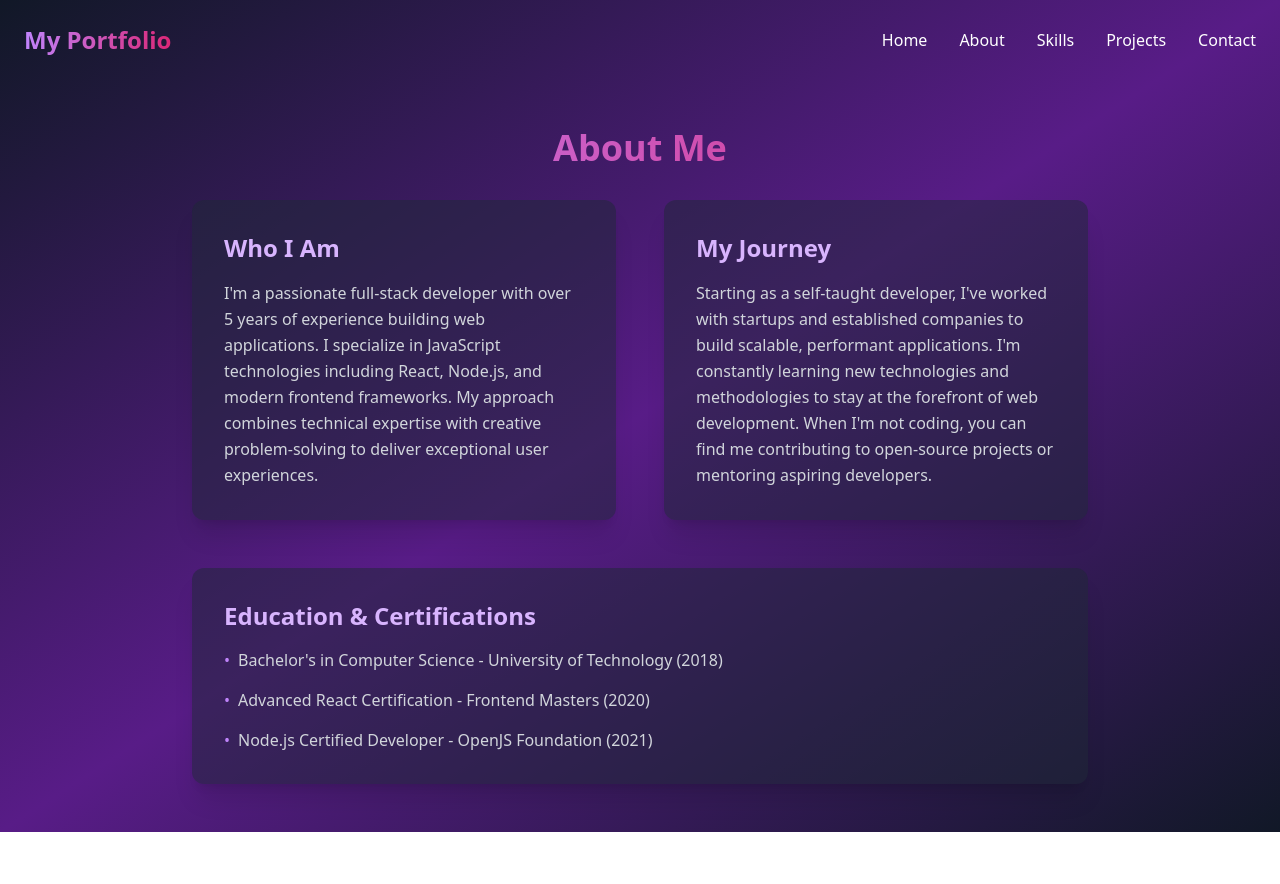
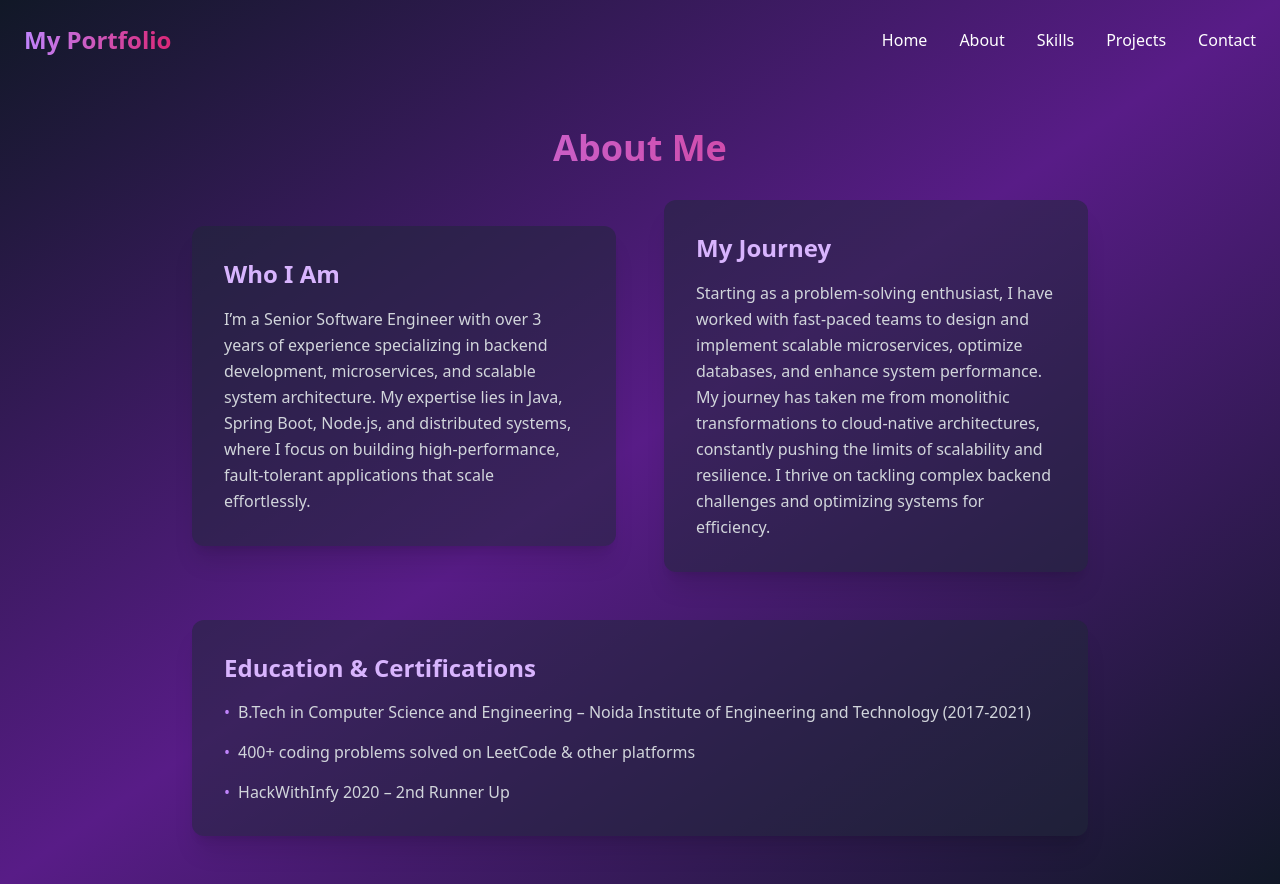
Before and after one commit to sushi27/portfolio, a React (Vite) app: page /about in a window 1280 px wide. Before the commit the page ends 832 px from the top, so only its background shows below. Built offline with nearby package versions, Linux system fonts and the light colour scheme.

Commit message:
updates about section

```diff
--- a/src/components/About.jsx
+++ b/src/components/About.jsx
@@ -21,9 +21,8 @@ const About = () => {
             >
               <h3 className="text-2xl font-semibold mb-4 text-purple-300">Who I Am</h3>
               <p className="text-gray-300 leading-relaxed">
-                I'm a passionate full-stack developer with over 5 years of experience building web applications.
-                I specialize in JavaScript technologies including React, Node.js, and modern frontend frameworks.
-                My approach combines technical expertise with creative problem-solving to deliver exceptional user experiences.
+              I’m a Senior Software Engineer with over 3 years of experience specializing in backend development, microservices, and scalable system architecture.
+              My expertise lies in Java, Spring Boot, Node.js, and distributed systems, where I focus on building high-performance, fault-tolerant applications that scale effortlessly.
               </p>
             </motion.div>
 
@@ -33,10 +32,9 @@ const About = () => {
             >
               <h3 className="text-2xl font-semibold mb-4 text-purple-300">My Journey</h3>
               <p className="text-gray-300 leading-relaxed">
-                Starting as a self-taught developer, I've worked with startups and established companies to build scalable,
-                performant applications. I'm constantly learning new technologies and methodologies to stay at the forefront
-                of web development. When I'm not coding, you can find me contributing to open-source projects or mentoring
-                aspiring developers.
+              Starting as a problem-solving enthusiast, I have worked with fast-paced teams to design and implement scalable microservices, optimize databases, and enhance system performance.
+              My journey has taken me from monolithic transformations to cloud-native architectures, constantly pushing the limits of scalability and resilience.
+              I thrive on tackling complex backend challenges and optimizing systems for efficiency.
               </p>
             </motion.div>
           </div>
@@ -51,15 +49,15 @@ const About = () => {
             <ul className="space-y-4 text-gray-300">
               <li className="flex items-start">
                 <span className="text-purple-400 mr-2">•</span>
-                <span>Bachelor's in Computer Science - University of Technology (2018)</span>
+                <span>B.Tech in Computer Science and Engineering – Noida Institute of Engineering and Technology (2017-2021)</span>
               </li>
               <li className="flex items-start">
                 <span className="text-purple-400 mr-2">•</span>
-                <span>Advanced React Certification - Frontend Masters (2020)</span>
+                <span>400+ coding problems solved on LeetCode & other platforms</span>
               </li>
               <li className="flex items-start">
                 <span className="text-purple-400 mr-2">•</span>
-                <span>Node.js Certified Developer - OpenJS Foundation (2021)</span>
+                <span>HackWithInfy 2020 – 2nd Runner Up</span>
               </li>
             </ul>
           </motion.div>
```
